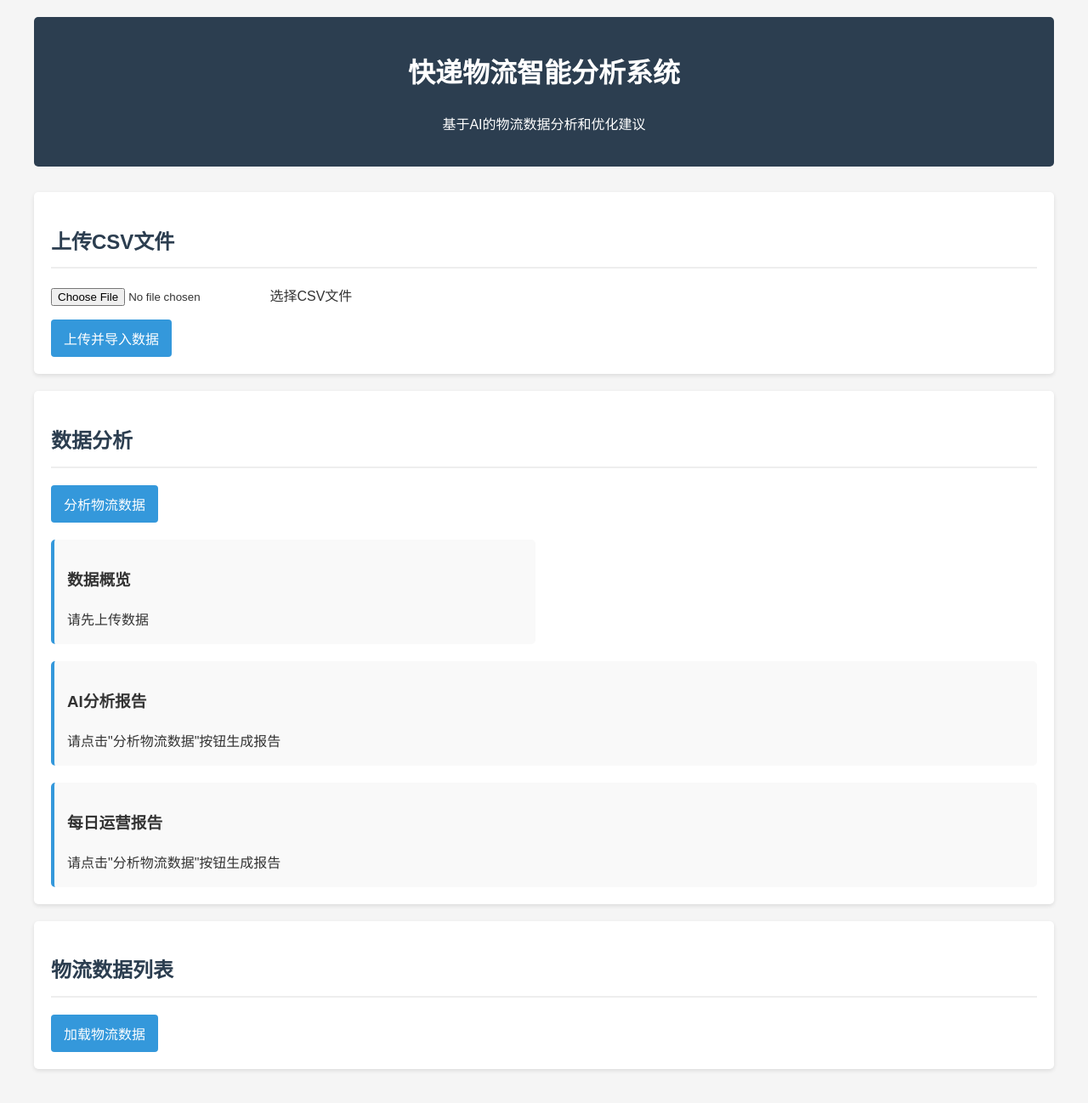
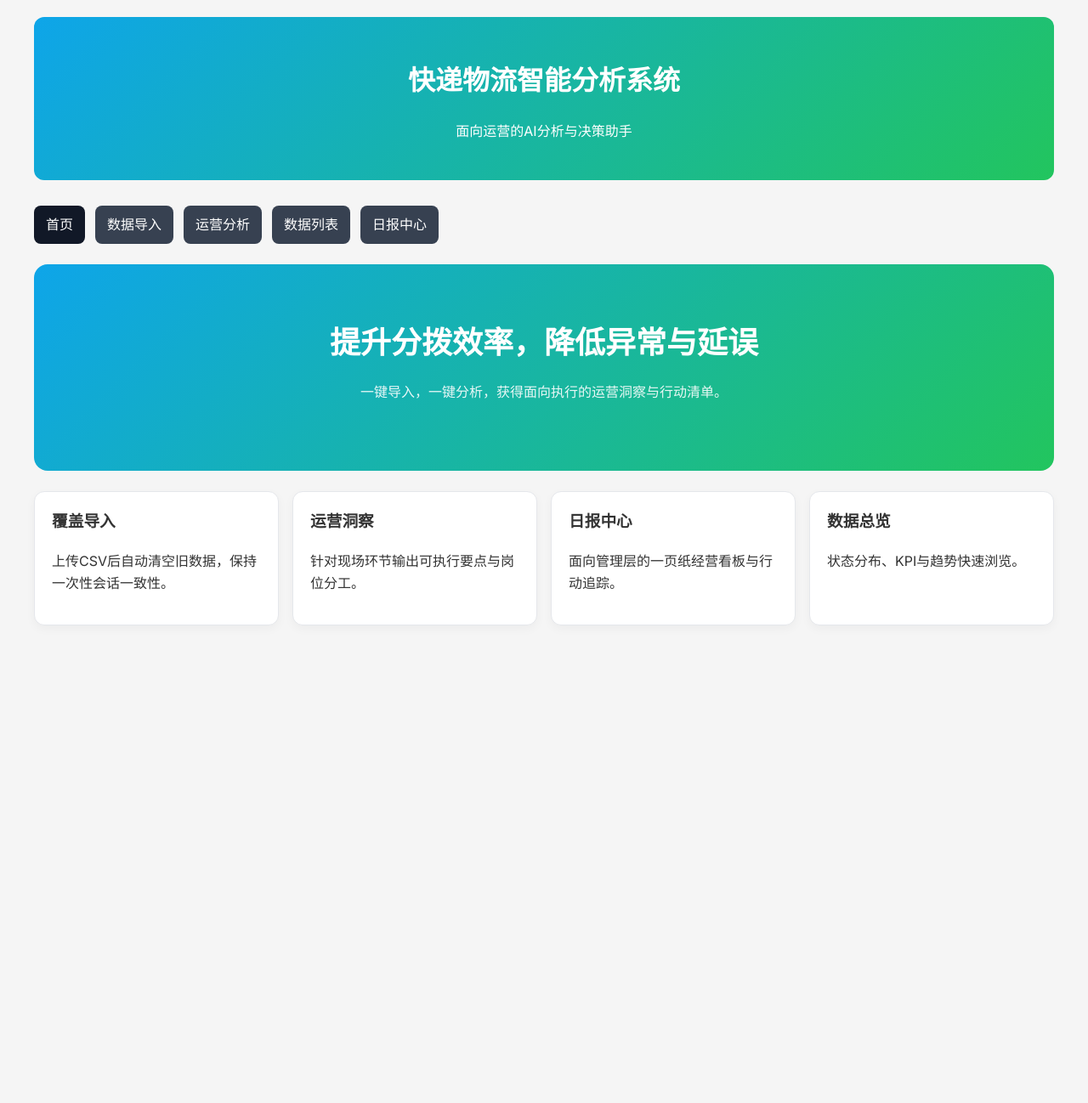
Before and after one commit to ParcyChiang/py-agent, a Flask app: page / in a window 1280 px wide. Shown: the whole page at 85% size. After the commit the page ends 736 px from the top, so only its background shows below. Run offline with Flask 3, Linux system fonts and the light colour scheme.

Commit message:
feat(main):内容分散到多个网页,更新了屏蔽提交的规则

```diff
--- a/app.py
+++ b/app.py
@@ -21,6 +21,22 @@ model_handler = create_model_handler()
 def index():
     """主页面"""
     return render_template('index.html')
+
+@app.route('/page/upload')
+def page_upload():
+    return render_template('upload.html')
+
+@app.route('/page/analyze')
+def page_analyze():
+    return render_template('analyze.html')
+
+@app.route('/page/shipments')
+def page_shipments():
+    return render_template('shipments.html')
+
+@app.route('/page/report')
+def page_report():
+    return render_template('report.html')
 
 
 @app.route('/upload', methods=['POST'])
--- a/static/style.css
+++ b/static/style.css
@@ -1,5 +1,5 @@
 body {
-    font-family: 'Arial', sans-serif;
+    font-family: 'Inter', 'Arial', sans-serif;
     line-height: 1.6;
     margin: 0;
     padding: 0;
@@ -16,23 +16,23 @@ body {
 header {
     text-align: center;
     margin-bottom: 30px;
-    background-color: #2c3e50;
+    background: linear-gradient(135deg, #0ea5e9 0%, #22c55e 100%);
     color: white;
-    padding: 20px;
-    border-radius: 5px;
+    padding: 28px;
+    border-radius: 12px;
 }
 
 .upload-section, .analysis-section, .shipments-section {
     background: white;
-    padding: 20px;
+    padding: 24px;
     margin-bottom: 20px;
-    border-radius: 5px;
-    box-shadow: 0 2px 5px rgba(0,0,0,0.1);
+    border-radius: 12px;
+    box-shadow: 0 6px 20px rgba(0,0,0,0.06);
 }
 
 h2 {
     color: #2c3e50;
-    border-bottom: 2px solid #eee;
+    border-bottom: 2px solid #eef2f7;
     padding-bottom: 10px;
 }
 
@@ -41,17 +41,17 @@ h2 {
 }
 
 button {
-    background-color: #3498db;
+    background-color: #111827;
     color: white;
     border: none;
     padding: 10px 15px;
-    border-radius: 4px;
+    border-radius: 8px;
     cursor: pointer;
     font-size: 16px;
 }
 
 button:hover {
-    background-color: #2980b9;
+    background-color: #374151;
 }
 
 .results {
@@ -63,9 +63,9 @@ button:hover {
 
 .stats-card, .report-card {
     background: #f9f9f9;
-    padding: 15px;
-    border-radius: 5px;
-    border-left: 4px solid #3498db;
+    padding: 18px;
+    border-radius: 10px;
+    border-left: 4px solid #0ea5e9;
 }
 
 .report-card {
@@ -76,14 +76,14 @@ button:hover {
     color: #27ae60;
     background: #e8f5e9;
     padding: 10px;
-    border-radius: 4px;
+    border-radius: 8px;
 }
 
 .error {
     color: #e74c3c;
     background: #fdecea;
     padding: 10px;
-    border-radius: 4px;
+    border-radius: 8px;
 }
 
 table {
@@ -113,3 +113,13 @@ ul {
 li {
     margin-bottom: 5px;
 }
+
+.hero { padding: 64px 24px; text-align: center; background: linear-gradient(135deg, #0ea5e9 0%, #22c55e 100%); color: white; border-radius: 16px; }
+.hero h1 { margin: 0 0 12px 0; font-size: 36px; }
+.hero p { opacity: .9; }
+.grid { display: grid; grid-template-columns: repeat(auto-fit, minmax(240px, 1fr)); gap: 16px; margin-top: 24px; }
+.card { background: white; border: 1px solid #e5e7eb; border-radius: 12px; padding: 20px; box-shadow: 0 4px 12px rgba(0,0,0,.04); }
+.card h3 { margin-top: 0; }
+.nav { display:flex; gap:12px; margin: 16px 0 24px; }
+.nav a { padding: 10px 14px; background:#111827; color:#fff; border-radius:8px; text-decoration:none; }
+.nav a.secondary { background:#374151; }
--- a/templates/index.html
+++ b/templates/index.html
@@ -3,154 +3,50 @@
 <head>
     <meta charset="UTF-8">
     <meta name="viewport" content="width=device-width, initial-scale=1.0">
-    <title>快递物流智能分析系统</title>
+    <title>物流智能分析 - 首页</title>
     <link rel="stylesheet" href="{{ url_for('static', filename='style.css') }}">
+    <link rel="preconnect" href="https://fonts.googleapis.com">
+    <link rel="preconnect" href="https://fonts.gstatic.com" crossorigin>
+    <link href="https://fonts.googleapis.com/css2?family=Inter:wght@400;600;700&display=swap" rel="stylesheet">
 </head>
 <body>
     <div class="container">
         <header>
             <h1>快递物流智能分析系统</h1>
-            <p>基于AI的物流数据分析和优化建议</p>
+            <p>面向运营的AI分析与决策助手</p>
         </header>
 
-        <div class="upload-section">
-            <h2>上传CSV文件</h2>
-            <form id="uploadForm" enctype="multipart/form-data">
-                <div class="file-input">
-                    <input type="file" id="file" name="file" accept=".csv" required>
-                    <label for="file">选择CSV文件</label>
-                </div>
-                <button type="submit">上传并导入数据</button>
-            </form>
-            <div id="uploadResult"></div>
-        </div>
+        <nav class="nav">
+            <a href="/">首页</a>
+            <a class="secondary" href="/page/upload">数据导入</a>
+            <a class="secondary" href="/page/analyze">运营分析</a>
+            <a class="secondary" href="/page/shipments">数据列表</a>
+            <a class="secondary" href="/page/report">日报中心</a>
+        </nav>
 
-        <div class="analysis-section">
-            <h2>数据分析</h2>
-            <button id="analyzeBtn">分析物流数据</button>
+        <section class="hero">
+            <h1>提升分拨效率，降低异常与延误</h1>
+            <p>一键导入，一键分析，获得面向执行的运营洞察与行动清单。</p>
+        </section>
 
-            <div class="results">
-                <div class="stats-card">
-                    <h3>数据概览</h3>
-                    <div id="statsContent">请先上传数据</div>
-                </div>
-
-                <div class="report-card">
-                    <h3>AI分析报告</h3>
-                    <div id="analysisContent">请点击"分析物流数据"按钮生成报告</div>
-                </div>
-
-                <div class="report-card">
-                    <h3>每日运营报告</h3>
-                    <div id="dailyReportContent">请点击"分析物流数据"按钮生成报告</div>
-                </div>
+        <section class="grid">
+            <div class="card">
+                <h3>覆盖导入</h3>
+                <p>上传CSV后自动清空旧数据，保持一次性会话一致性。</p>
             </div>
-        </div>
-
-        <div class="shipments-section">
-            <h2>物流数据列表</h2>
-            <button id="loadShipmentsBtn">加载物流数据</button>
-            <div id="shipmentsList"></div>
-        </div>
+            <div class="card">
+                <h3>运营洞察</h3>
+                <p>针对现场环节输出可执行要点与岗位分工。</p>
+            </div>
+            <div class="card">
+                <h3>日报中心</h3>
+                <p>面向管理层的一页纸经营看板与行动追踪。</p>
+            </div>
+            <div class="card">
+                <h3>数据总览</h3>
+                <p>状态分布、KPI与趋势快速浏览。</p>
+            </div>
+        </section>
     </div>
-
-    <script src="https://code.jquery.com/jquery-3.6.0.min.js"></script>
-    <script>
-        $(document).ready(function() {
-            // 文件上传处理
-            $('#uploadForm').on('submit', function(e) {
-                e.preventDefault();
-                var formData = new FormData(this);
-
-                $.ajax({
-                    url: '/upload',
-                    type: 'POST',
-                    data: formData,
-                    processData: false,
-                    contentType: false,
-                    success: function(response) {
-                        if (response.success) {
-                            $('#uploadResult').html(`
-                                <div class="success">${response.message}</div>
-                                <p>导入记录数: ${response.count}</p>
-                            `);
-                        } else {
-                            $('#uploadResult').html(`
-                                <div class="error">${response.message}</div>
-                            `);
-                        }
-                    },
-                    error: function() {
-                        $('#uploadResult').html(`
-                            <div class="error">上传失败，请重试</div>
-                        `);
-                    }
-                });
-            });
-
-            // 分析数据
-            $('#analyzeBtn').on('click', function() {
-                $('#analysisContent').html('分析中，请稍候...');
-                $('#dailyReportContent').html('生成报告中...');
-
-                $.getJSON('/analyze', function(response) {
-                    if (response.success) {
-                        // 更新统计信息
-                        $('#statsContent').html(`
-                            <p>总发货量: ${response.statistics.total_shipments}</p>
-                            <h4>状态分布:</h4>
-                            <ul>
-                                ${Object.entries(response.summary.status_distribution).map(([key, value]) =>
-                                    `<li>${key}: ${value}</li>`
-                                ).join('')}
-                            </ul>
-                        `);
-
-                        // 更新分析报告
-                        $('#analysisContent').html(response.analysis);
-                        $('#dailyReportContent').html(response.daily_report);
-                    } else {
-                        $('#analysisContent').html(`
-                            <div class="error">${response.message}</div>
-                        `);
-                    }
-                }).fail(function() {
-                    $('#analysisContent').html(`
-                        <div class="error">分析失败，请重试</div>
-                    `);
-                });
-            });
-
-            // 加载物流数据
-            $('#loadShipmentsBtn').on('click', function() {
-                $('#shipmentsList').html('加载中...');
-
-                $.getJSON('/shipments?limit=20', function(response) {
-                    if (response.success && response.data.length > 0) {
-                        var html = '<table><tr><th>ID</th><th>起始地</th><th>目的地</th><th>状态</th><th>重量 (kg)</th></tr>';
-
-                        response.data.forEach(function(shipment) {
-                            html += `
-                                <tr>
-                                    <td>${shipment.id}</td>
-                                    <td>${shipment.origin}</td>
-                                    <td>${shipment.destination}</td>
-                                    <td>${shipment.status}</td>
-                                    <td>${shipment.weight}</td>
-                                </tr>
-                            `;
-                        });
-
-                        html += '</table>';
-                        $('#shipmentsList').html(html);
-                    } else {
-                        $('#shipmentsList').html('没有数据，请先上传CSV文件');
-                    }
-                }).fail(function() {
-                    $('#shipmentsList').html('加载失败，请重试');
-                });
-            });
-        });
-    </script>
 </body>
 </html>
```
Also changed, not shown: models/__init__.py (+21 -17 lines), templates/analyze.html (added, +68 -0 lines), templates/report.html (added, +51 -0 lines), templates/shipments.html (added, +64 -0 lines), templates/upload.html (added, +63 -0 lines), 1 other file.
